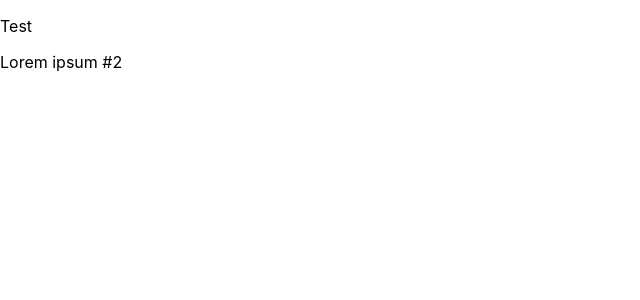
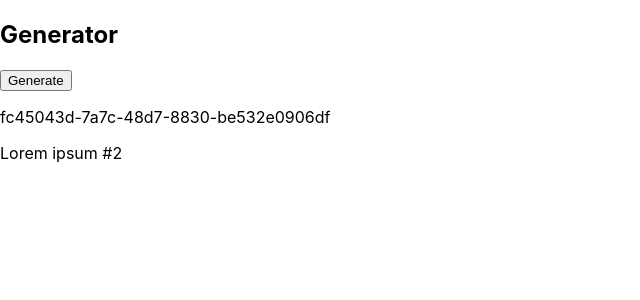
Before and after one commit to patrykomiotek/stapp, a React (Create React App) app: page / in a window 1280 px wide. Shown: the top 300 px of the page, without its empty margins (0-640 px from the left). Built offline with nearby package versions, Linux system fonts and the light colour scheme.

Commit message:
use state without descruturization

```diff
--- a/package.json
+++ b/package.json
@@ -10,11 +10,12 @@
     "@types/node": "^16.11.60",
     "@types/react": "^18.0.21",
     "@types/react-dom": "^18.0.6",
+    "@types/uuid": "8.3.4",
     "react": "^18.2.0",
     "react-dom": "^18.2.0",
     "react-scripts": "5.0.1",
     "typescript": "^4.8.3",
-    "uuid": "^9.0.0",
+    "uuid": "9.0.0",
     "web-vitals": "^2.1.4"
   },
   "devDependencies": {
--- a/src/components/Generator.tsx
+++ b/src/components/Generator.tsx
@@ -1,11 +1,24 @@
+import { useState } from 'react';
 import { v4 as uuidv4 } from 'uuid';
 
 import { Text } from './Text';
 
 const Generator = () => {
+  const state = useState(uuidv4());
+  // state[0] - var
+  // state[1] - callback
+
+  // let uid = uuidv4();
+
+  const handleClick = () => {
+    state[1](uuidv4());
+  }
+
   return (
     <div>
-      <Text>Test</Text>
+      <h2>Generator</h2>
+      <button onClick={handleClick}>Generate</button>
+      <Text>{state[0]}</Text>
     </div>
   );
 }
```
Also changed, not shown: 1 other file (tests, documents, lock files or other folders).
